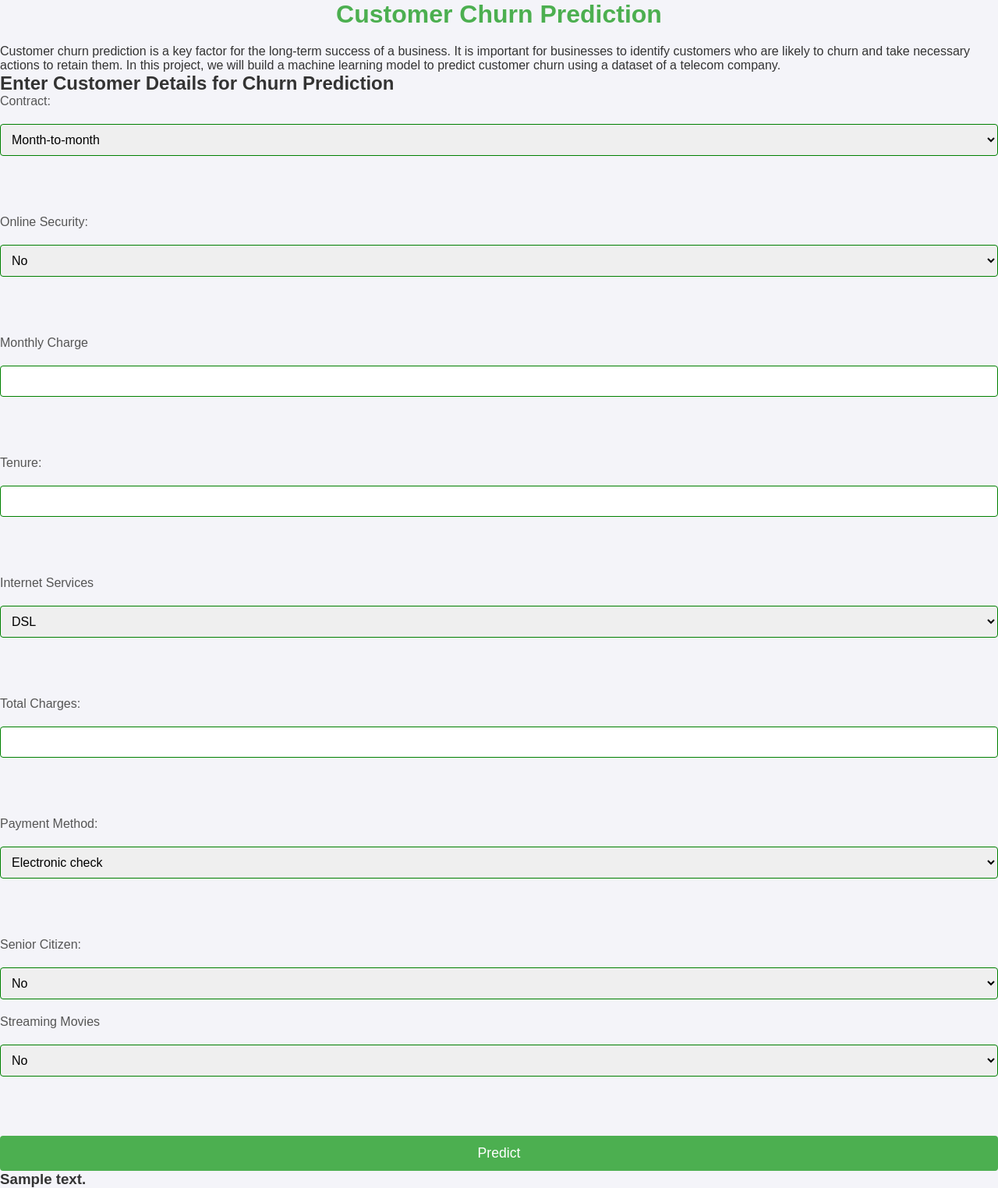
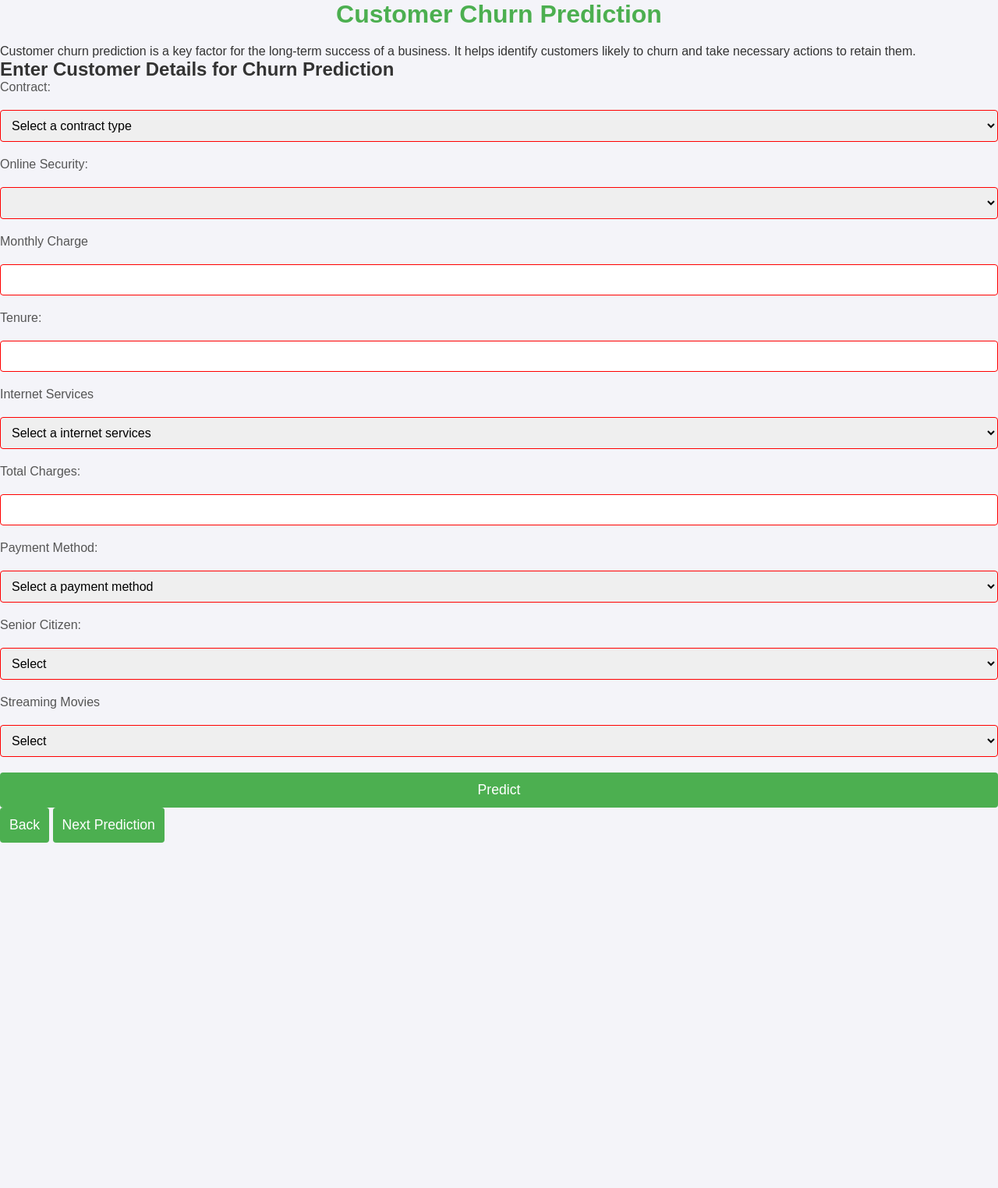
Before and after one commit to NirajJaishwal/churn-prediction-flask-app, a Flask app: template templates/index.html in a window 1280 px wide. Shown: the whole page at 78% size. After the commit the page ends 1081 px from the top, so only its background shows below. Run offline with Flask 3, Linux system fonts and the light colour scheme; the template is opened without the code that fills it: most values are stand-ins (such as "Sample title", 1, 10 or a date in 2020); parts of the project's set-up code (start-up, migrations or seed data) failed here and were passed over.

Commit message:
Add necessary HTML for the frontend

```diff
--- a/templates/index.html
+++ b/templates/index.html
@@ -1,70 +1,100 @@
 <!DOCTYPE html>
 <html lang="en">
   <head>
-    <meta charset="UTF-8">
-    <meta name="viewport" content="width=device-width, initial-scale=1.0">
+    <meta charset="UTF-8" />
+    <meta name="viewport" content="width=device-width, initial-scale=1.0" />
     <title>Customer Churn Prediction</title>
-    <link rel="stylesheet" type="text/css" href="{{ url_for('static', filename='style.css') }}">
+    <link rel="stylesheet" href="/static/style.css" />
   </head>
   <body>
-    <h1>Customer Churn Prediction</h1>
-    <p>Customer churn prediction is a key factor for the long-term success of a business. It is important for businesses to identify customers who are likely to churn and take necessary actions to retain them. In this project, we will build a machine learning model to predict customer churn using a dataset of a telecom company.</p>
-    <h2>Enter Customer Details for Churn Prediction</h2>
-    <form action="/predict" method="post">
+    <div id="container">
+      <div id="form-container">
+        <h1 class="header">Customer Churn Prediction</h1>
+        <p class="paragraph">
+          Customer churn prediction is a key factor for the long-term success of
+          a business. It helps identify customers likely to churn and take
+          necessary actions to retain them.
+        </p>
+
+        <h2 class="header2">Enter Customer Details for Churn Prediction</h2>
+        <form
+          class="form"
+          action="/predict"
+          method="post"
+          onsubmit="showPrediction(event)"
+        >
           <label>Contract:</label>
-        <select name="Contract">
+          <select name="Contract" required>
+            <option value="" disabled selected>Select a contract type</option>
             <option value="Month-to-month">Month-to-month</option>
             <option value="One year">One year</option>
             <option value="Two year">Two year</option>
-        </select><br><br>
+          </select>
 
           <label>Online Security:</label>
-        <select name="OnlineSecurity">
+          <select name="OnlineSecurity" required>
+            <option value="" disabled selected></option>
             <option value="No">No</option>
             <option value="Yes">Yes</option>
             <option value="No internet service">No internet service</option>
-        </select><br><br>
+          </select>
 
           <label>Monthly Charge</label>
-        <input type="text" name="MonthlyCharges"><br><br>
+          <input type="text" name="MonthlyCharges" required />
 
           <label>Tenure:</label>
-        <input type="text" name="tenure"><br><br>
+          <input type="text" name="tenure" required />
 
           <label>Internet Services</label>
-        <select name="InternetService">
+          <select name="InternetService" required>
+            <option value="" disabled selected>
+              Select a internet services
+            </option>
             <option value="DSL">DSL</option>
             <option value="Fiber optic">Fiber optic</option>
             <option value="No">No</option>
-        </select><br><br>
+          </select>
 
           <label>Total Charges:</label>
-        <input type="text" name="TotalCharges"><br><br>
+          <input type="text" name="TotalCharges" required />
 
           <label>Payment Method:</label>
-        <select name="PaymentMethod">
+          <select name="PaymentMethod" required>
+            <option value="" disabled selected>Select a payment method</option>
             <option value="Electronic check">Electronic check</option>
             <option value="Mailed check">Mailed check</option>
-            <option value="Bank transfer (automatic)">Bank transfer (automatic)</option>
-            <option value="Credit card (automatic)">Credit card (automatic)</option>
-        </select><br><br>
+            <option value="Bank transfer (automatic)">
+              Bank transfer (automatic)
+            </option>
+            <option value="Credit card (automatic)">
+              Credit card (automatic)
+            </option>
+          </select>
 
           <label>Senior Citizen:</label>
-        <select name="SeniorCitizen">
+          <select name="SeniorCitizen" required>
+            <option value="" disabled selected>Select</option>
             <option value="0">No</option>
             <option value="1">Yes</option>
           </select>
 
           <label>Streaming Movies</label>
-        <select name="StreamingMovies">
+          <select name="StreamingMovies" required>
+            <option value="" disabled selected>Select</option>
             <option value="No">No</option>
             <option value="Yes">Yes</option>
             <option value="No internet service">No internet service</option>
-        </select><br><br>
+          </select>
 
-        <button type="submit">Predict</button>
+          <button class="submit" type="submit">Predict</button>
         </form>
+      </div>
 
-    <h3>{{ prediction_text }}</h3>
+      <div id="result-container" class="result-container">
+        <h3 class="result">{{ prediction_text }}</h3>
+        <button class="back" onclick="goBack()">Back</button>
+        <button class="next" onclick="nextPrediction()">Next Prediction</button>
+      </div>
+    </div>
   </body>
 </html>
```
Lines whose indentation alone changed are shown as unchanged.
